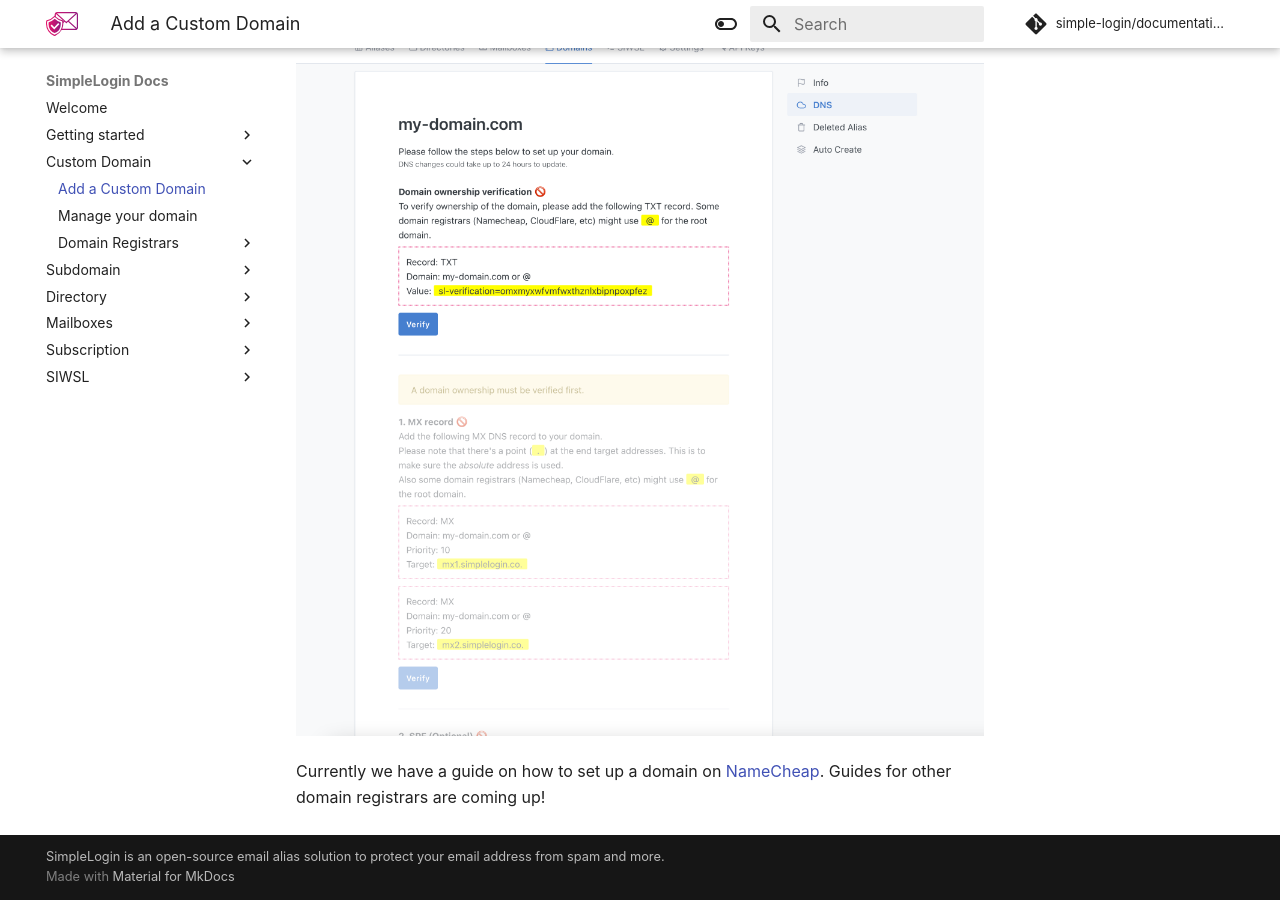
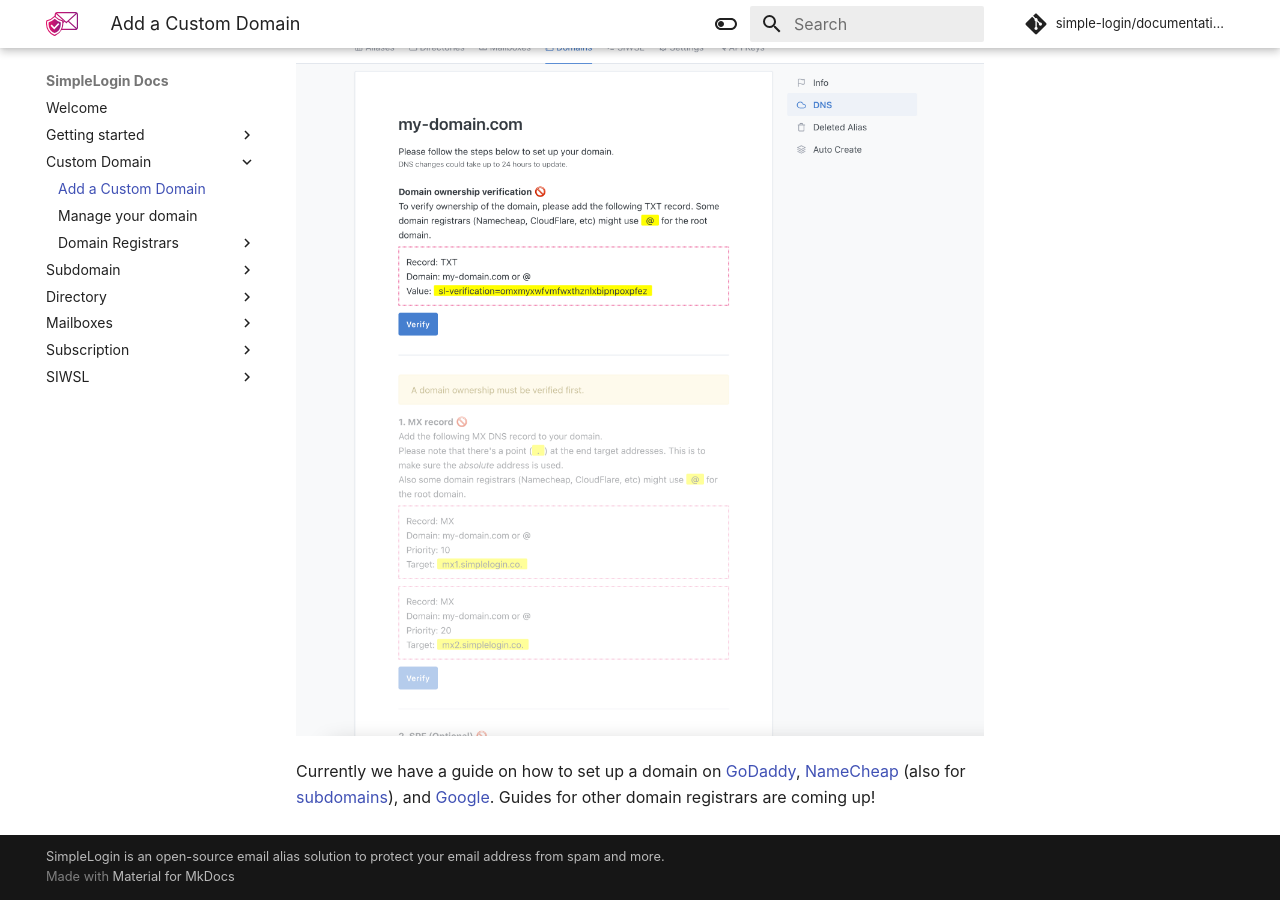
Before and after one commit to simple-login/documentation, an MkDocs documentation site: the page built from docs/custom-domain/add-domain.md, in a window 1280 px wide and 900 px high, scrolled down 706 px. Built offline with MkDocs 1.6.1 and Material for MkDocs 9.7.7, drawn with Linux system fonts in a browser that asks for light colours; comment, search, counter and statistics services are not loaded.

Commit message:
update list of registrar guides

```diff
--- a/docs/custom-domain/add-domain.md
+++ b/docs/custom-domain/add-domain.md
@@ -10,4 +10,4 @@ You'll be directed to the domain DNS page where a small guide will walk you thro
 
 ![](./domain-dns.png)
 
-Currently we have a guide on how to set up a domain on [NameCheap](/docs/custom-domain/registrars/namecheap/namecheap/). Guides for other domain registrars are coming up!
+Currently we have a guide on how to set up a domain on [GoDaddy](/docs/custom-domain/registrars/godaddy/godaddy/), [NameCheap](/docs/custom-domain/registrars/namecheap/namecheap/) (also for [subdomains](/docs/custom-domain/registrars/namecheap/namecheap-subdomain/)), and [Google](/docs/custom-domain/registrars/google/google/). Guides for other domain registrars are coming up!
```
